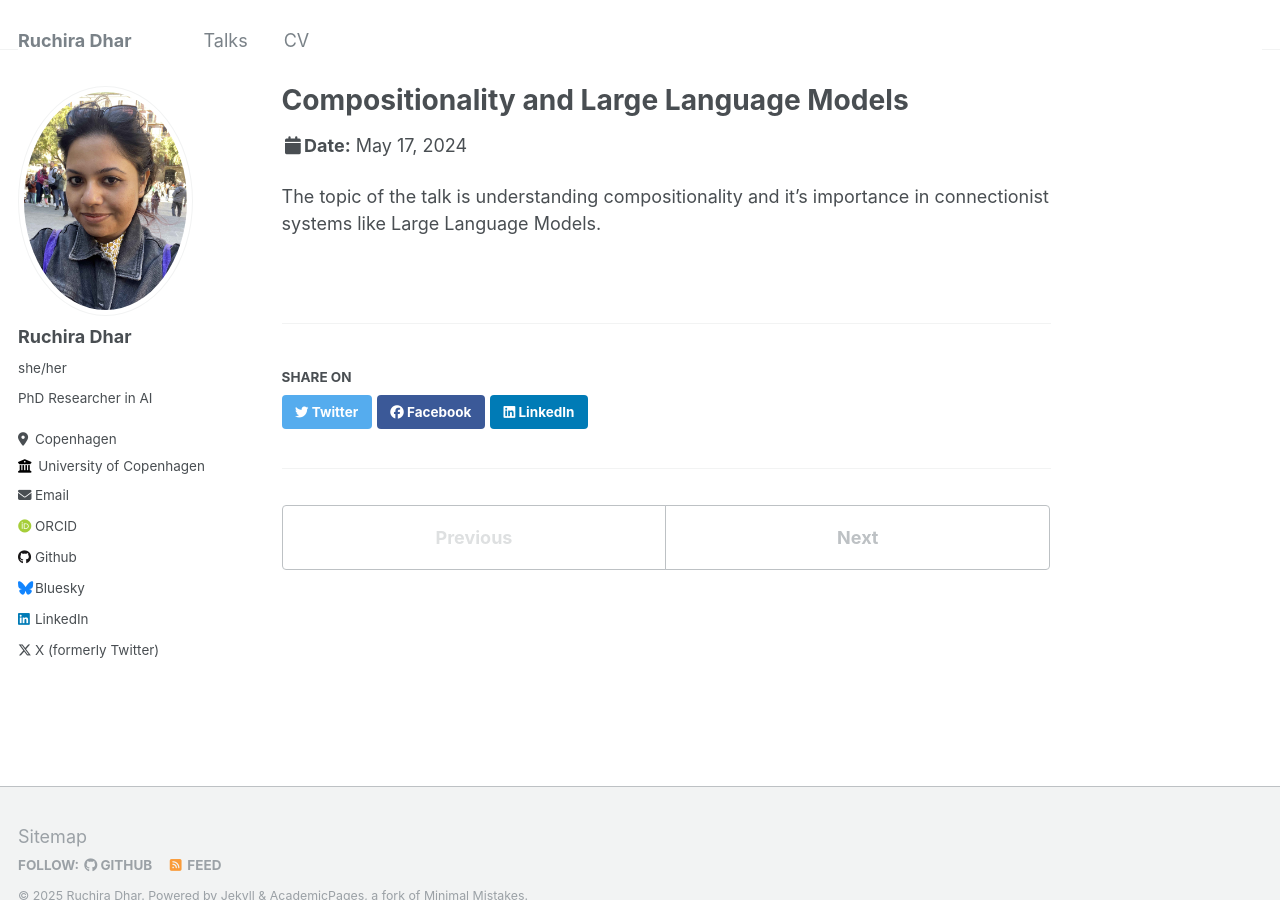
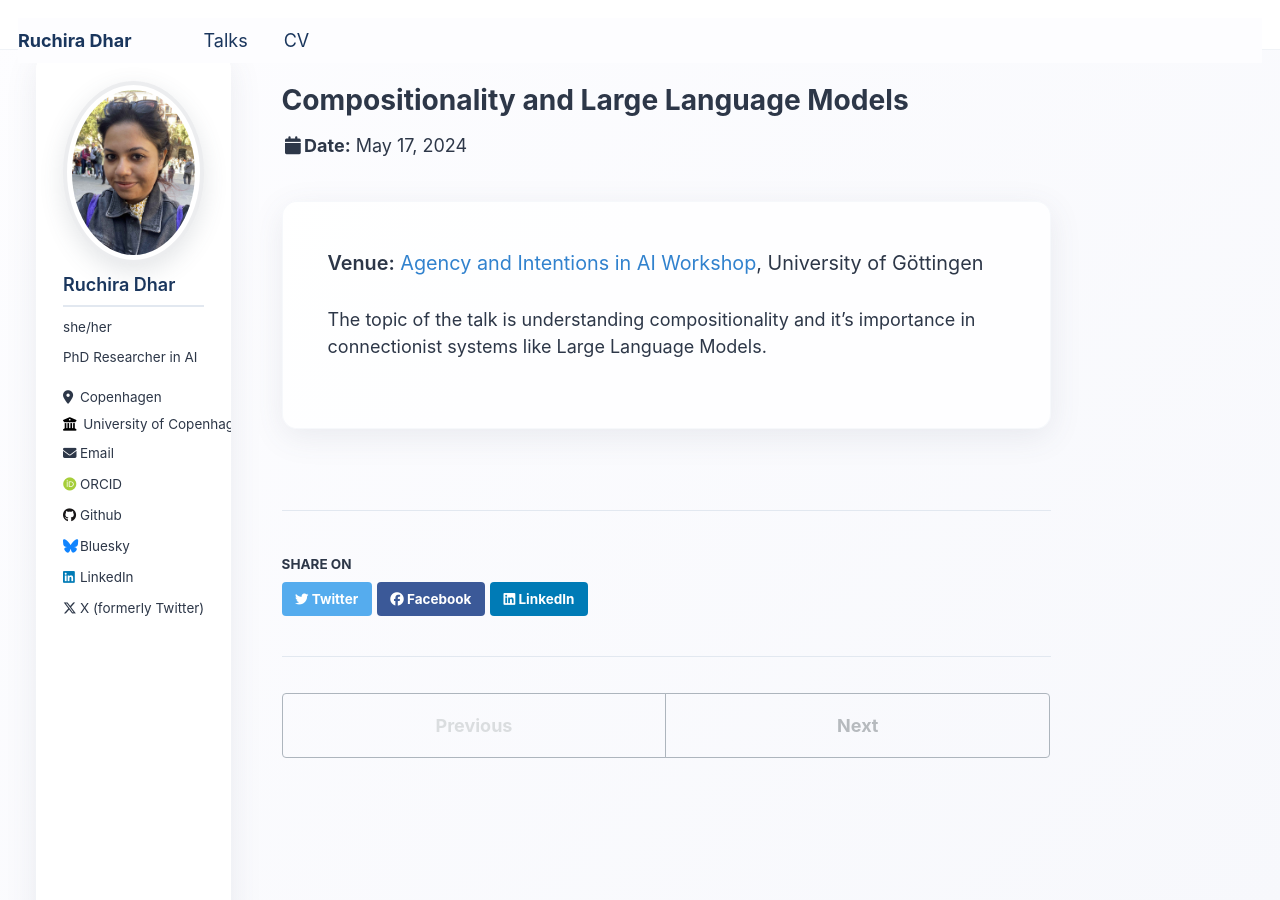
Before and after one commit to ruchiradhar/ruchiradhar.github.io, a Jekyll site: the page built from _talks/2024-05-17-talk-1.md, in a window 1280 px wide and 900 px high. Built offline with Jekyll 4.4.1, drawn with Linux system fonts in a browser that asks for light colours; some web fonts are replaced.

Commit message:
Styling updates

```diff
--- a/_sass/_variables.scss
+++ b/_sass/_variables.scss
@@ -55,24 +55,30 @@ $sidebar-link-max-width     : 250px;
    Colors
    ========================================================================== */
 
-$gray                       : #7a8288;
-$dark-gray                  : mix(#000, $gray, 40%);
-$darker-gray                : mix(#000, $gray, 60%);
-$light-gray                 : mix(#fff, $gray, 50%);
-$lighter-gray               : mix(#fff, $gray, 90%);
+$gray                       : #6c757d;
+$dark-gray                  : #495057;
+$darker-gray                : #343a40;
+$light-gray                 : #adb5bd;
+$lighter-gray               : #f8f9fa;
 
-$body-color                 : #fff;
-$background-color           : #fff;
-$code-background-color      : #fafafa;
-$code-background-color-dark : $light-gray;
-$text-color                 : $dark-gray;
-$border-color               : $lighter-gray;
+$body-color                 : #fdfdff;
+$background-color           : #fdfdff;
+$code-background-color      : #f7f8fc;
+$code-background-color-dark : #e9ecef;
+$text-color                 : #2d3748;
+$border-color               : #e2e8f0;
 
-$primary-color              : #7a8288;
-$success-color              : #62c462;
-$warning-color              : #f89406;
-$danger-color               : #ee5f5b;
-$info-color                 : #52adc8;
+$primary-color              : #4a5568;
+$success-color              : #48bb78;
+$warning-color              : #ed8936;
+$danger-color               : #f56565;
+$info-color                 : #4299e1;
+
+/* Elegant accent colors */
+$accent-navy                : #1a365d;
+$accent-blue                : #3182ce;
+$accent-teal                : #319795;
+$accent-purple              : #805ad5;
 
 /* brands */
 $behance-color              : #1769FF;
@@ -102,11 +108,11 @@ $xing-color                 : #006567;
 
 
 /* links */
-$link-color                 : $info-color;
-$link-color-hover           : mix(#000, $link-color, 25%);
-$link-color-visited         : mix(#fff, $link-color, 25%);
-$masthead-link-color        : $primary-color;
-$masthead-link-color-hover  : mix(#000, $primary-color, 25%);
+$link-color                 : $accent-blue;
+$link-color-hover           : $accent-navy;
+$link-color-visited         : $accent-teal;
+$masthead-link-color        : $accent-navy;
+$masthead-link-color-hover  : $accent-blue;
 
 
 /*
--- a/_talks/2024-05-17-talk-1.md
+++ b/_talks/2024-05-17-talk-1.md
@@ -3,9 +3,11 @@ title: "Compositionality and Large Language Models"
 collection: talks
 type: "Invited Talk"
 permalink: /talks/2024-05-17-talk-1
-venue: "Agency and Intentions in AI Workshop, University of Göttingen"
+venue: "Agency and Intentions in AI Workshop, University of Göttingen"
 date: 2024-05-17
-location: "Göttingen, Lower Saxony, Germany"
+location: "Göttingen, Lower Saxony, Germany"
 ---
 
+**Venue:** [Agency and Intentions in AI Workshop](https://ail-workshop.github.io/aiai-conference/), University of Göttingen
+
 The topic of the talk is understanding compositionality and it's importance in connectionist systems like Large Language Models.
--- a/assets/css/main.scss
+++ b/assets/css/main.scss
@@ -39,3 +39,126 @@
 @import "vendor/font-awesome/brands";
 @import "vendor/magnific-popup/magnific-popup";
 @import "print";
+
+/* Custom elegant styling for homepage */
+
+/* Elegant gradient background */
+body {
+  background: linear-gradient(135deg, #fdfdff 0%, #f7f8fc 100%);
+  min-height: 100vh;
+}
+
+/* Enhanced author profile styling */
+.author__avatar img {
+  border: 4px solid rgba(74, 85, 104, 0.1);
+  box-shadow: 0 8px 25px rgba(74, 85, 104, 0.15);
+  transition: all 0.3s ease;
+}
+
+.author__avatar img:hover {
+  transform: translateY(-2px);
+  box-shadow: 0 12px 35px rgba(74, 85, 104, 0.25);
+}
+
+/* Elegant content sections */
+.page__content {
+  background: rgba(255, 255, 255, 0.8);
+  backdrop-filter: blur(10px);
+  border-radius: 15px;
+  padding: 2.5rem;
+  margin: 1rem 0;
+  box-shadow: 0 8px 32px rgba(74, 85, 104, 0.1);
+  border: 1px solid rgba(226, 232, 240, 0.3);
+}
+
+/* Enhanced emoji styling */
+.page__content p:first-child {
+  font-size: 1.1em;
+  line-height: 1.7;
+}
+
+/* Elegant section headers */
+h3 {
+  color: #1a365d;
+  border-bottom: 2px solid #e2e8f0;
+  padding-bottom: 0.5rem;
+  margin-top: 2rem;
+  margin-bottom: 1.5rem;
+  font-weight: 600;
+}
+
+/* Enhanced research paper styling */
+.page__content strong {
+  color: #2d3748;
+  font-weight: 600;
+}
+
+/* Links with elegant hover effects */
+.page__content a {
+  position: relative;
+  text-decoration: none;
+  border-bottom: 1px solid transparent;
+  transition: all 0.3s ease;
+}
+
+.page__content a:hover {
+  border-bottom-color: #4299e1;
+  transform: translateY(-1px);
+}
+
+/* Enhanced paper links */
+.page__content p strong a {
+  color: #1a365d;
+  font-weight: 600;
+}
+
+.page__content p strong a:hover {
+  color: #4299e1;
+}
+
+/* Elegant sidebar styling */
+.sidebar {
+  background: rgba(255, 255, 255, 0.9);
+  backdrop-filter: blur(10px);
+  border-radius: 15px;
+  margin: 1rem;
+  padding: 1.5rem;
+  box-shadow: 0 8px 32px rgba(74, 85, 104, 0.1);
+}
+
+/* Enhanced masthead styling */
+.masthead {
+  background: rgba(255, 255, 255, 0.95);
+  backdrop-filter: blur(10px);
+  border-bottom: 1px solid rgba(226, 232, 240, 0.5);
+}
+
+/* Responsive adjustments */
+@media (max-width: 768px) {
+  .page__content {
+    padding: 1.5rem;
+    margin: 0.5rem;
+    border-radius: 10px;
+  }
+
+  .sidebar {
+    margin: 0.5rem;
+    padding: 1rem;
+  }
+}
+
+/* Smooth animations for page load */
+.page__content, .sidebar {
+  animation: fadeInUp 0.6s ease-out;
+}
+
+@keyframes fadeInUp {
+  from {
+    opacity: 0;
+    transform: translateY(30px);
+  }
+  to {
+    opacity: 1;
+    transform: translateY(0);
+  }
+}
```
Also changed, not shown: _talks/2024-09-22-acain-completeness-problem.md (+4 -2 lines), _talks/2025-10-25-multiagent-testing.md (+4 -2 lines).
